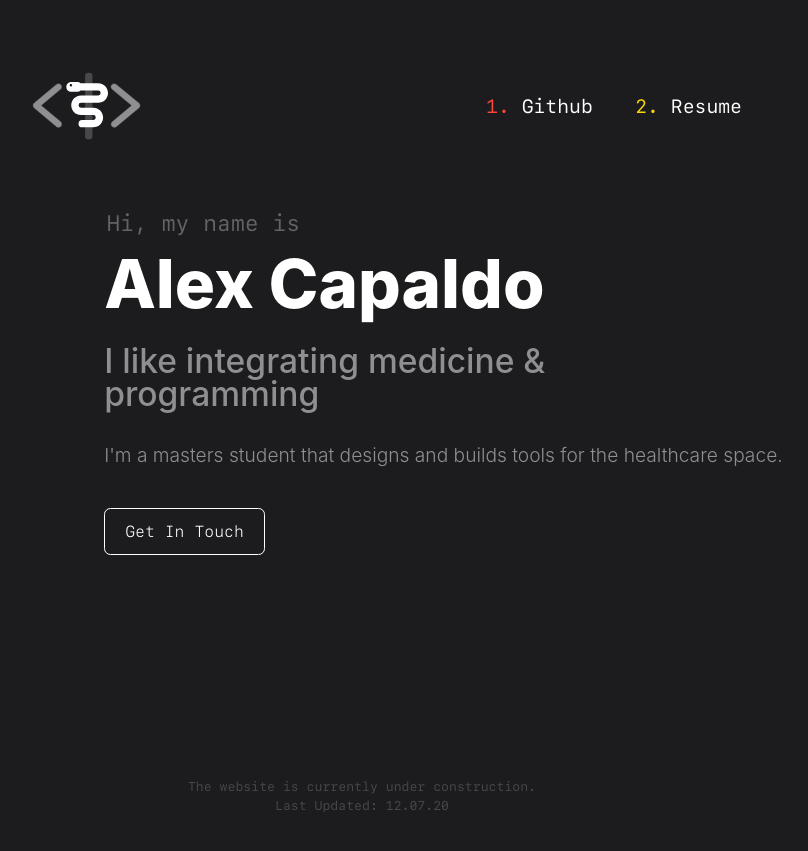
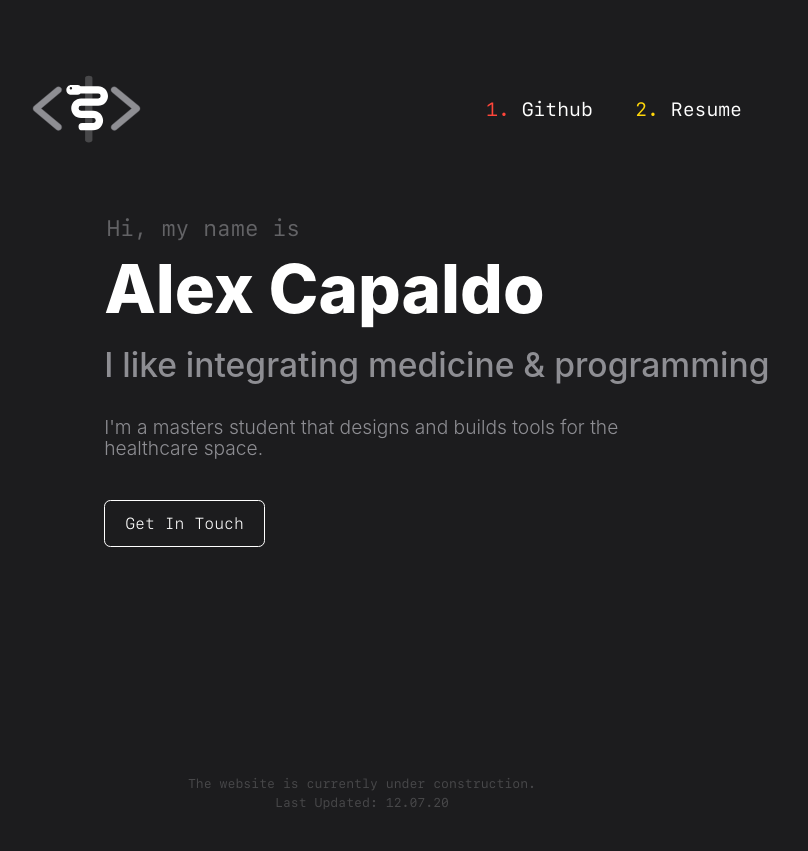
Before and after one commit to capaldo/capaldo.github.io, a Jekyll site: the page built from index.md, in a window 1280 px wide. Shown: the top 851 px of the page, without its empty margins (278-1086 px from the left). Built offline with Jekyll 4.4.1, drawn with Linux system fonts in a browser that asks for light colours; some web fonts are replaced.

Commit message:
change nowwrap to motto

```diff
--- a/css/base.css
+++ b/css/base.css
@@ -175,6 +175,7 @@ h2.motto {
     padding-top: 0.2em;
     line-height: 1.0em;
     animation: fadeInUp 0.5s 3.7s ease-in-out forwards;
+    white-space: nowrap;
 }
 
 h6.shortBio {
@@ -188,7 +189,6 @@ h6.shortBio {
     margin-top: 1.8em;
     margin-bottom: 3.0em;
     animation: fadeInUp 0.5s 3.8s ease-in-out forwards;
-    white-space: nowrap;
 }
 
 .footer {
```
